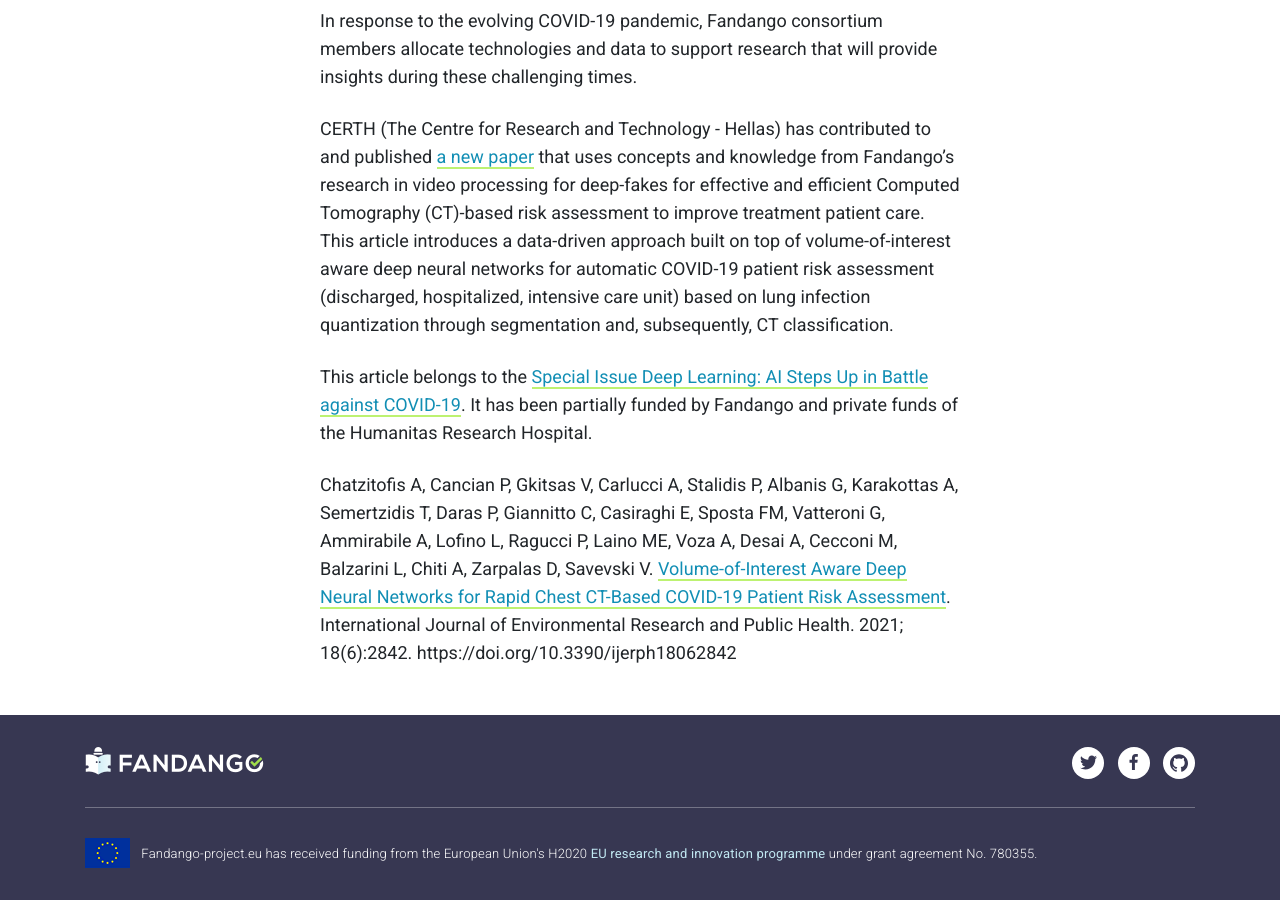
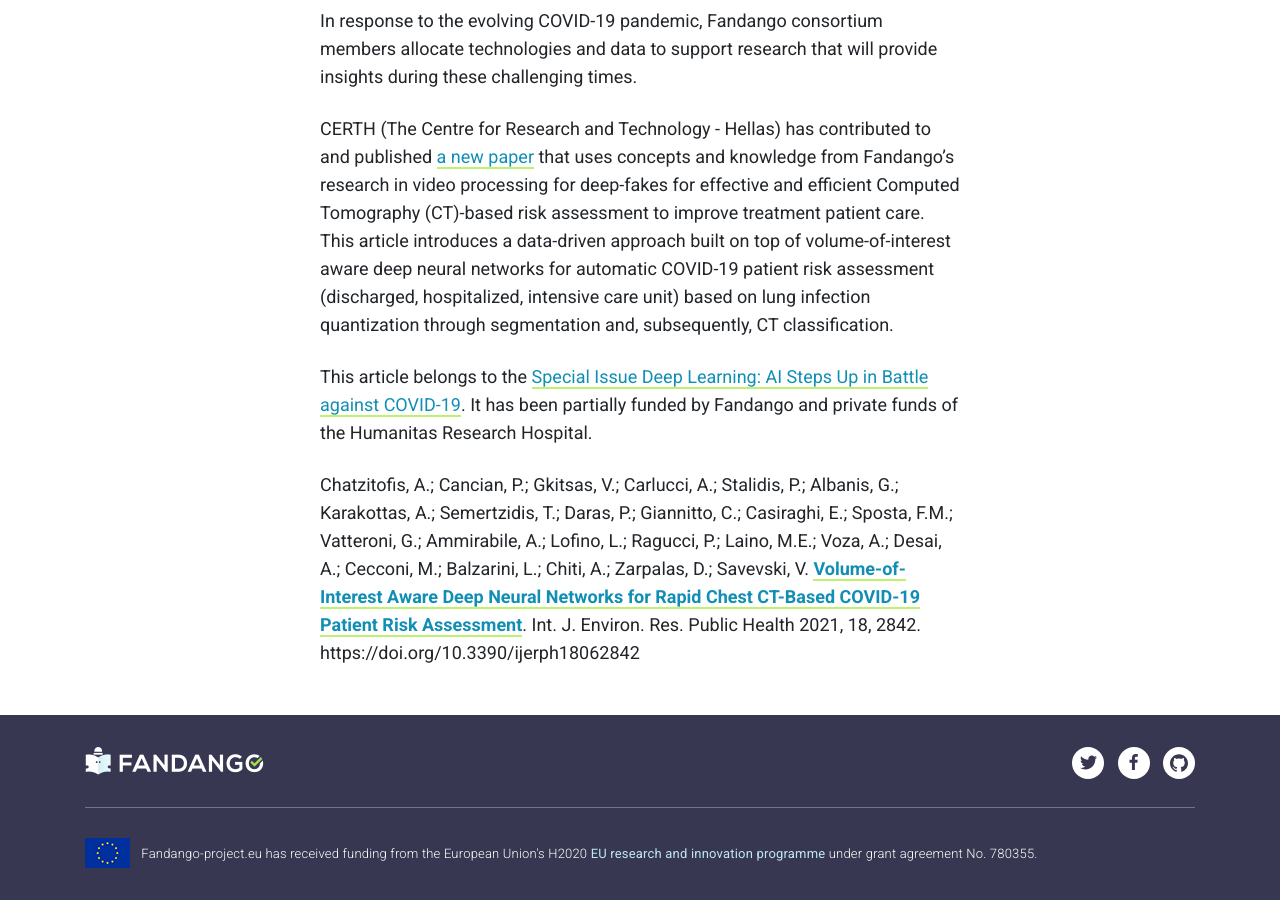
Before and after one commit to fandangOrg/fandango-web, a Jekyll site: the page built from _posts/2021-03-11-fandangos-research-in-video-processing-for-deep-fakes-used-for-effective-covid-19-patient-risk-assessment.markdown, in a window 1280 px wide and 900 px high, scrolled down 876 px. Built offline with Jekyll 4.4.1, drawn with Linux system fonts in a browser that asks for light colours; comment, search, counter and statistics services are not loaded.

Commit message:
Updated Fandangos Research In Video Processing For Deep Fakes Used For Effective Covid 19 Patient Risk Assessment

```diff
--- a/_posts/2021-03-11-fandangos-research-in-video-processing-for-deep-fakes-used-for-effective-covid-19-patient-risk-assessment.markdown
+++ b/_posts/2021-03-11-fandangos-research-in-video-processing-for-deep-fakes-used-for-effective-covid-19-patient-risk-assessment.markdown
@@ -13,4 +13,4 @@ CERTH (The Centre for Research and Technology - Hellas) has contributed to and p
 
 This article belongs to the [Special Issue Deep Learning: AI Steps Up in Battle against COVID-19](https://www.mdpi.com/journal/ijerph/special_issues/AI_against_COVID-19). It has been partially funded by Fandango and private funds of the Humanitas Research Hospital.
 
-Chatzitofis A, Cancian P, Gkitsas V, Carlucci A, Stalidis P, Albanis G, Karakottas A, Semertzidis T, Daras P, Giannitto C, Casiraghi E, Sposta FM, Vatteroni G, Ammirabile A, Lofino L, Ragucci P, Laino ME, Voza A, Desai A, Cecconi M, Balzarini L, Chiti A, Zarpalas D, Savevski V. [Volume-of-Interest Aware Deep Neural Networks for Rapid Chest CT-Based COVID-19 Patient Risk Assessment](https://www.mdpi.com/1660-4601/18/6/2842/htm). International Journal of Environmental Research and Public Health. 2021; 18(6):2842. https://doi.org/10.3390/ijerph18062842
+Chatzitofis, A.; Cancian, P.; Gkitsas, V.; Carlucci, A.; Stalidis, P.; Albanis, G.; Karakottas, A.; Semertzidis, T.; Daras, P.; Giannitto, C.; Casiraghi, E.; Sposta, F.M.; Vatteroni, G.; Ammirabile, A.; Lofino, L.; Ragucci, P.; Laino, M.E.; Voza, A.; Desai, A.; Cecconi, M.; Balzarini, L.; Chiti, A.; Zarpalas, D.; Savevski, V. **[Volume-of-Interest Aware Deep Neural Networks for Rapid Chest CT-Based COVID-19 Patient Risk Assessment](https://www.mdpi.com/1660-4601/18/6/2842/htm)**. Int. J. Environ. Res. Public Health 2021, 18, 2842. https://doi.org/10.3390/ijerph18062842
```
